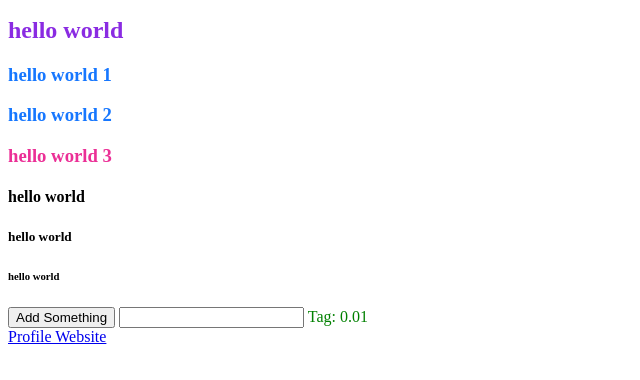
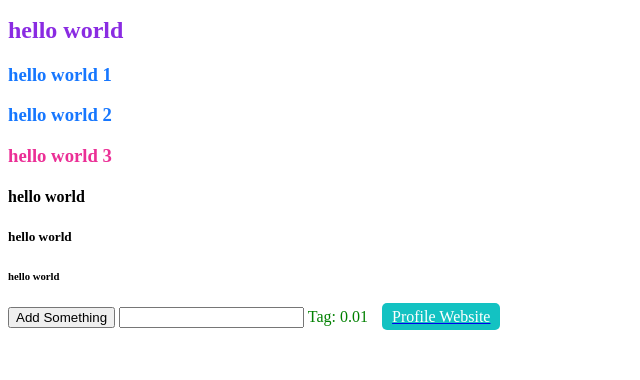
Before and after one commit to SebrinaX/sebrinax.github.io, a plain HTML site: page index.html in a window 1280 px wide. Shown: the part 110-490 px from the top of the page, without its empty margins (0-640 px from the left). Drawn offline with Linux system fonts and the light colour scheme.

Commit message:
update css style for profile page link

```diff
--- a/index.html
+++ b/index.html
@@ -18,7 +18,9 @@
 		<button>Add Something</button>
 		<input type="text" />
 		<span>Tag: 0.01</span>
-		<br />
-		<a href="./Home1/HTML&CSS Start/hyperlinks.html">Profile Website</a>
+
+		<a href="./Home1/HTML&CSS Start/hyperlinks.html">
+			<span class="mySpan">Profile Website</span>
+		</a>
 	</body>
 </html>
--- a/style.css
+++ b/style.css
@@ -17,3 +17,18 @@ h2 {
 .group2 {
 	color: #eb2f96;
 }
+
+.mySpan {
+	/* 外间距 */
+	margin: 5px 10px;
+	/* 内间距 */
+	padding: 5px 10px;
+	/* 字体颜色 */
+	color: #fff;
+	/* 背景颜色 */
+	background-color: #13c2c2;
+	/* 圆角处理 */
+	border-radius: 5px;
+	/* 鼠标手样式 */
+	cursor: pointer;
+}
```
